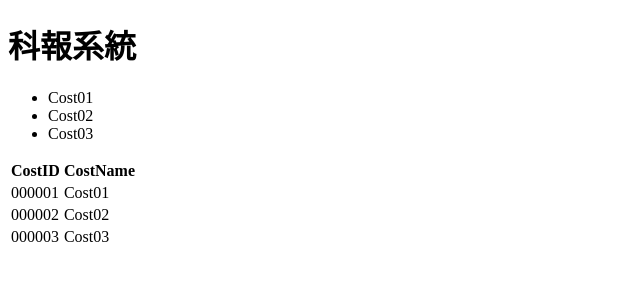
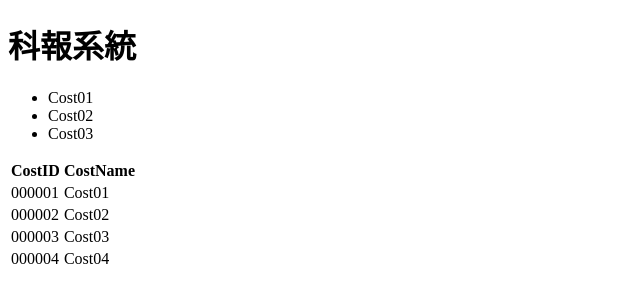
Before and after one commit to tsengeagle/dept-report-app, an Angular app: page / in a window 1280 px wide. Shown: the top 302 px of the page, without its empty margins (0-640 px from the left). Built offline with nearby package versions, Linux system fonts and the light colour scheme.

Commit message:
another item

```diff
--- a/src/app/app.component.ts
+++ b/src/app/app.component.ts
@@ -13,6 +13,7 @@ export class AppComponent {
     { 'CostID': '000001', 'CostName': 'Cost01' },
     { 'CostID': '000002', 'CostName': 'Cost02' },
     { 'CostID': '000003', 'CostName': 'Cost03' },
+    { 'CostID': '000004', 'CostName': 'Cost04' },
   ];
 }
 
```
